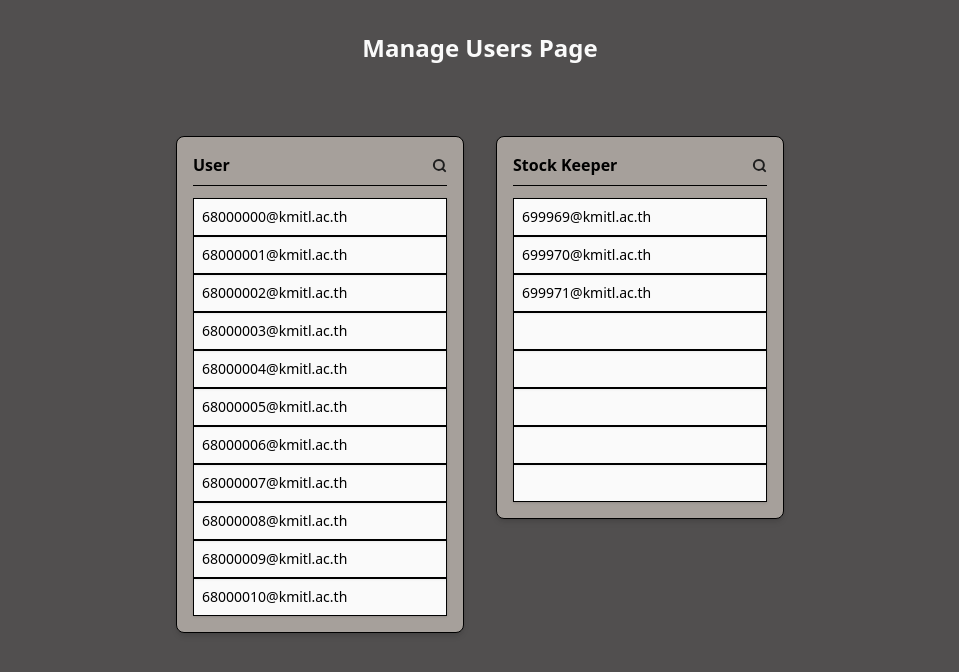
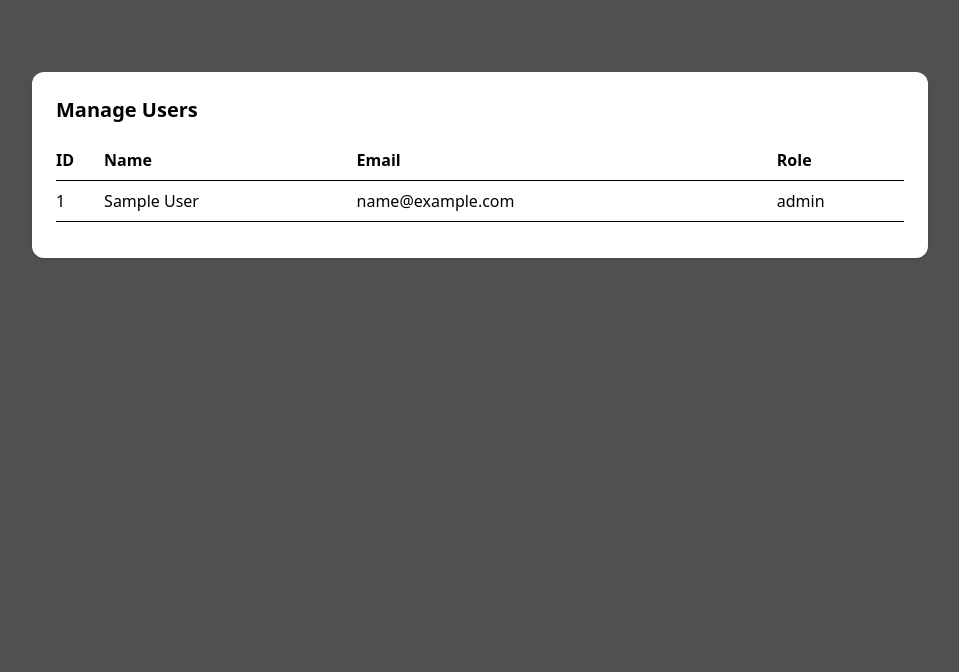
Before and after one commit to Project-Groap04-BookNest/BookNest, a Flask app: page /manage_users in a window 1280 px wide. Shown: the part 64-736 px from the top of the page, without its empty margins (160-1119 px from the left). Run offline with Flask 3, Linux system fonts and the light colour scheme; tables that the repository leaves empty hold one stand-in row (values such as "Sample post"); some libraries are stand-ins or nearby versions.

Commit message:
add api manage-users and fix manage_users.html

```diff
--- a/routes/api_routes.py
+++ b/routes/api_routes.py
@@ -1,5 +1,7 @@
+from importlib.metadata import requires
 from flask import Blueprint , jsonify
-from models.book import Book #import ข้อมูลจาก table book
+from models.book import Book
+from models.user import User
 
 api_bp = Blueprint("api", __name__, url_prefix="/api")
 
@@ -15,3 +17,16 @@ def get_books():
             "stock_quantity": b.stock_quantity
         } for b in books
     ])
+
+@api_bp.route("/get_users", methods=["GET"])
+def get_users():
+    users = User.query.all()
+    return jsonify([
+        {
+            "id": u.id,
+            "name": u.name,
+            "email": u.email,
+            "role": u.role
+
+        } for u in users
+    ])
--- a/templates/manage_users.html
+++ b/templates/manage_users.html
@@ -1,46 +1,53 @@
 {% extends "base.html" %}
+{% block content %}
+<div class="max-w-4xl mx-auto mt-10 bg-white rounded-xl p-6 shadow">
+  <h2 class="text-xl font-semibold mb-4">Manage Users</h2>
 
-{% block content %}
-<h1 class="text-center text-2xl font-bold mb-8 text-neutral-50">Manage Users Page</h1>
+  <table class="w-full text-left border-collapse">
+    <thead>
+      <tr class="border-b">
+        <th class="py-2">ID</th>
+        <th class="py-2">Name</th>
+        <th class="py-2">Email</th>
+        <th class="py-2">Role</th>
+      </tr>
+    </thead>
+    <tbody id="users-body"></tbody>
+  </table>
 
-<div class="flex justify-center items-start gap-8 p-10">
-  <!-- USER -->
-  <div class="bg-stone-400 p-4 rounded-lg w-72 shadow-md border border-black">
-    <div class="flex justify-between items-center mb-3 font-bold text-black border-b border-black pb-2">
-      <span >User</span>
-      <button class="text-black hover:text-zinc-700"> <img src="/static/assets/Search-icon.svg" alt="Search-icon"></button>
-    </div>
-    <div class="flex flex-col bg-zinc-50">
-      <div class="p-2 text-sm text-black border border-black shadow-sm">68000000@kmitl.ac.th</div>
-      <div class="p-2 text-sm text-black border border-black shadow-sm">68000001@kmitl.ac.th</div>
-      <div class="p-2 text-sm text-black border border-black shadow-sm">68000002@kmitl.ac.th</div>
-      <div class="p-2 text-sm text-black border border-black shadow-sm">68000003@kmitl.ac.th</div>
-      <div class="p-2 text-sm text-black border border-black shadow-sm">68000004@kmitl.ac.th</div>
-      <div class="p-2 text-sm text-black border border-black shadow-sm">68000005@kmitl.ac.th</div>
-      <div class="p-2 text-sm text-black border border-black shadow-sm">68000006@kmitl.ac.th</div>
-      <div class="p-2 text-sm text-black border border-black shadow-sm">68000007@kmitl.ac.th</div>
-      <div class="p-2 text-sm text-black border border-black shadow-sm">68000008@kmitl.ac.th</div>
-      <div class="p-2 text-sm text-black border border-black shadow-sm">68000009@kmitl.ac.th</div>
-      <div class="p-2 text-sm text-black border border-black shadow-sm">68000010@kmitl.ac.th</div>
-    </div>
-  </div>
+  <div id="err" class="mt-3 text-red-600 text-sm"></div>
+</div>
 
-  <!-- STAF -->
-  <div class="bg-stone-400 p-4 rounded-lg w-72 shadow-md border border-black">
-    <div class="flex justify-between items-center mb-3 font-bold text-black border-b border-black pb-2">
-      <span><S></S>Stock Keeper</span>
-      <button class="text-black hover:text-zinc-700"> <img src="/static/assets/Search-icon.svg" alt="Search-icon"></button>
-    </div>
-    <div class="flex flex-col bg-zinc-50">
-      <div class="p-2 text-sm text-black border border-black shadow-sm">699969@kmitl.ac.th</div>
-      <div class="p-2 text-sm text-black border border-black shadow-sm">699970@kmitl.ac.th</div>
-      <div class="p-2 text-sm text-black border border-black shadow-sm">699971@kmitl.ac.th</div>
-      <div class="p-2 text-sm text-black border border-black shadow-sm">&nbsp;</div>
-      <div class="p-2 text-sm text-black border border-black shadow-sm">&nbsp;</div>
-      <div class="p-2 text-sm text-black border border-black shadow-sm">&nbsp;</div>
-      <div class="p-2 text-sm text-black border border-black shadow-sm">&nbsp;</div>
-      <div class="p-2 text-sm text-black border border-black shadow-sm">&nbsp;</div>
-    </div>
-  </div>
-</div>
+<script>
+async function loadUsers() {
+  const tbody = document.getElementById('users-body');
+  const err = document.getElementById('err');
+  tbody.innerHTML = '';
+  err.textContent = '';
+
+  try {
+    const res = await fetch('/api/get_users');
+    if (!res.ok) {
+      const data = await res.json().catch(() => ({}));
+      err.textContent = data.error || ('HTTP ' + res.status);
+      return;
+    }
+    const users = await res.json();
+    users.forEach(u => {
+      const tr = document.createElement('tr');
+      tr.className = 'border-b';
+      tr.innerHTML = `
+        <td class="py-2">${u.id}</td>
+        <td class="py-2">${u.name}</td>
+        <td class="py-2">${u.email}</td>
+        <td class="py-2">${u.role}</td>
+      `;
+      tbody.appendChild(tr);
+    });
+  } catch (e) {
+    err.textContent = 'Cannot load users: ' + e.message;
+  }
+}
+loadUsers();
+</script>
 {% endblock %}
```
